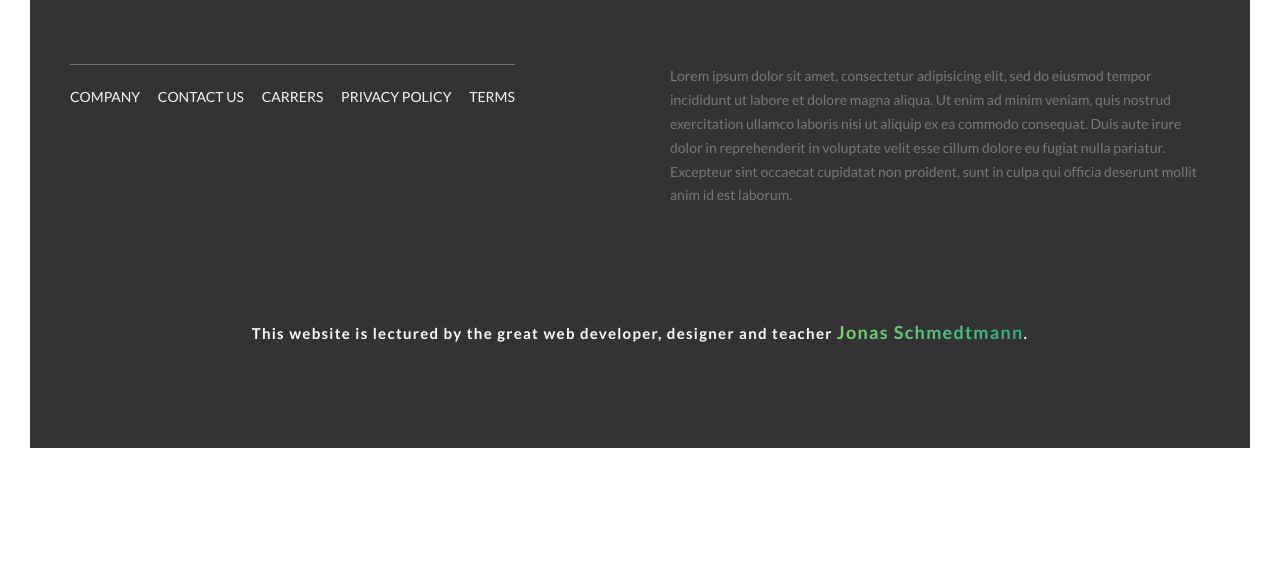
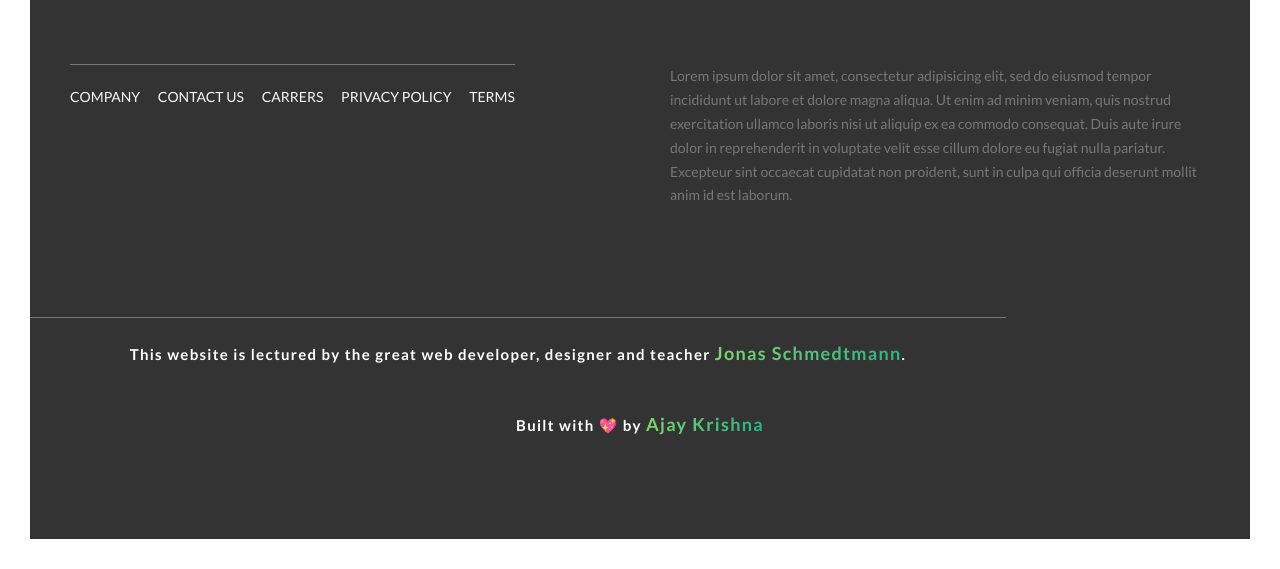
Before and after one commit to Ajay-056/Natours-Advanced-CSS, a website: page index.html in a window 1280 px wide. Shown: the part 5481-6050 px from the top of the page. Before the commit the page ends 5959 px from the top, so only its background shows below. Drawn offline with Linux system fonts and the light colour scheme.

Commit message:
Updated Self

```diff
--- a/index.html
+++ b/index.html
@@ -391,9 +391,10 @@
             </div>
 
         </div>
-        <p class="master">This website is lectured by the great web developer, designer and teacher <span
-                class="heading-secondary-1">Jonas
+        <p class="master u-margin-bottom-medium">This website is lectured by the great web developer, designer and
+            teacher <span class="heading-secondary-1">Jonas
                 Schmedtmann</span>.</p>
+        <p class="master">Built with 💖 by <span class="heading-secondary-1">Ajay Krishna</span></p>
     </footer>
 
     <div class="popup" id="popup">
```
